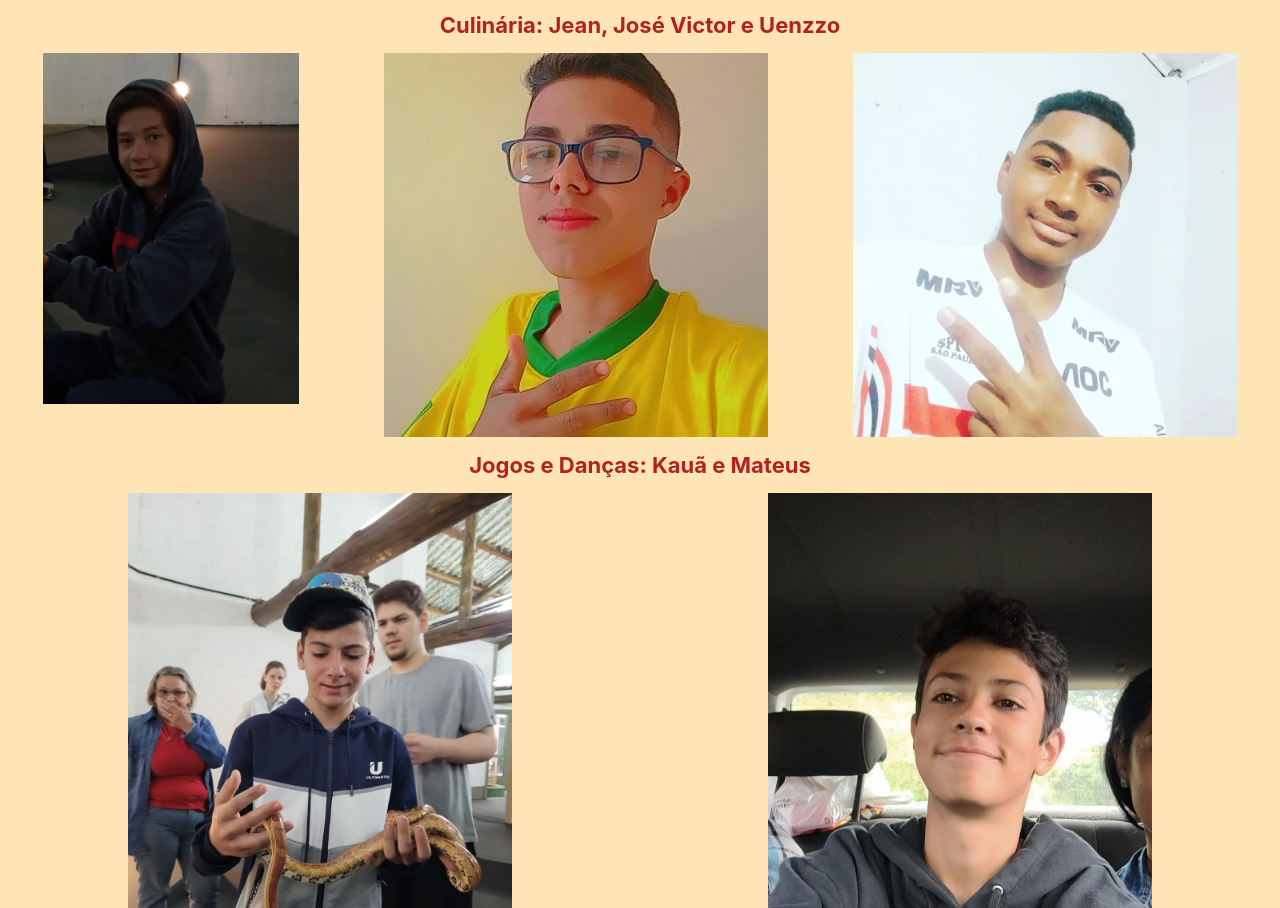
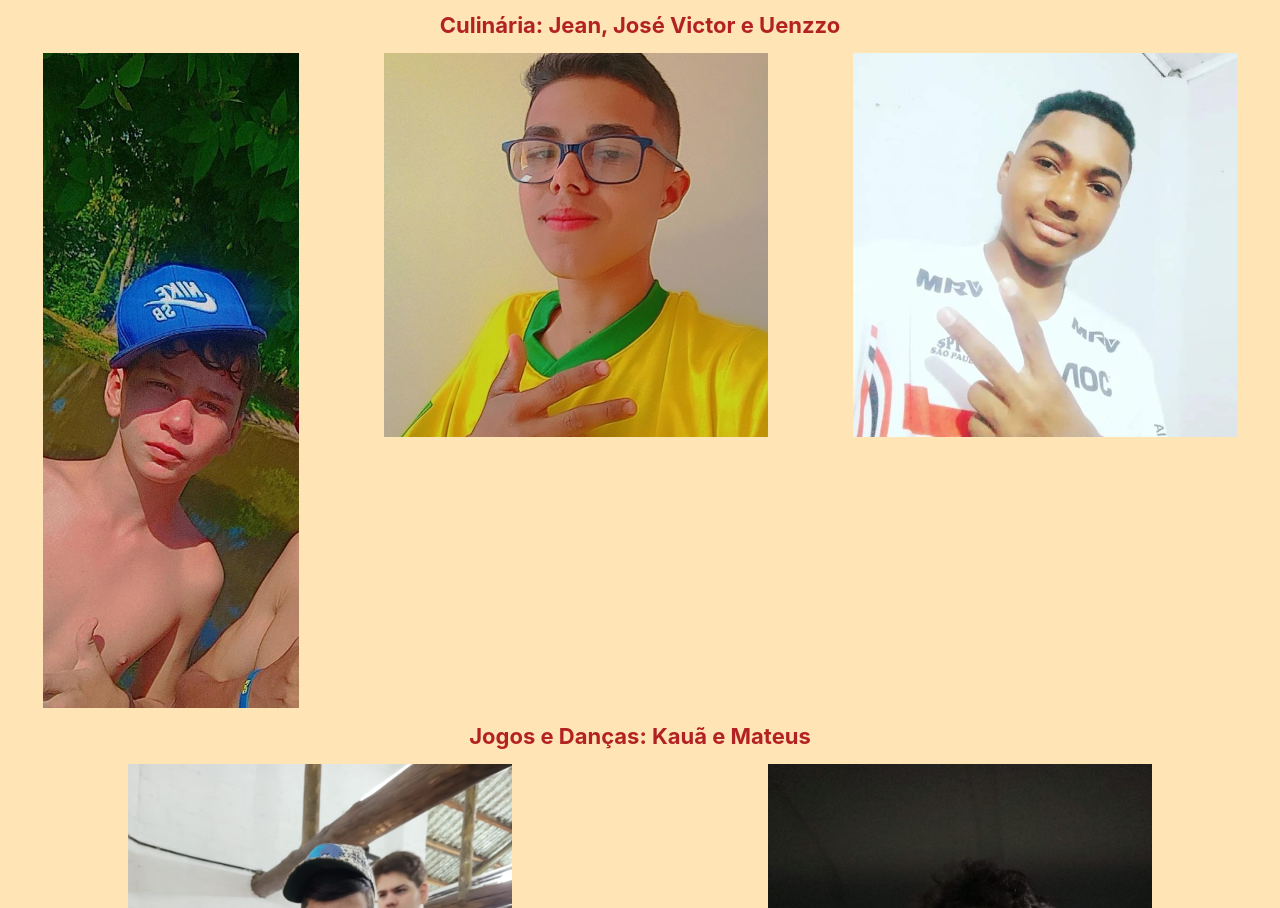
Before and after one commit to ProfessorAlissonSouza/ConscienciaNegra, a plain HTML site: page autores.html in a window 1280 px wide. Shown: the part 1676-2584 px from the top of the page. Drawn offline with Linux system fonts and the light colour scheme.

Commit message:
Update autores.html

```diff
--- a/autores.html
+++ b/autores.html
@@ -41,7 +41,7 @@
     <p><strong>Culinária: Jean, José Victor e Uenzzo</strong></p>
 
     <div class="aolado1">
-        <img id="imagem11" src="src/jean.jpg">
+        <img id="imagem11" src="src/jean.jpeg">
         <img id="imagem22" src="src/josevictor.jpeg">
         <img id="imagem33" src="src/uenzzo.jpeg">
     </div>
```
